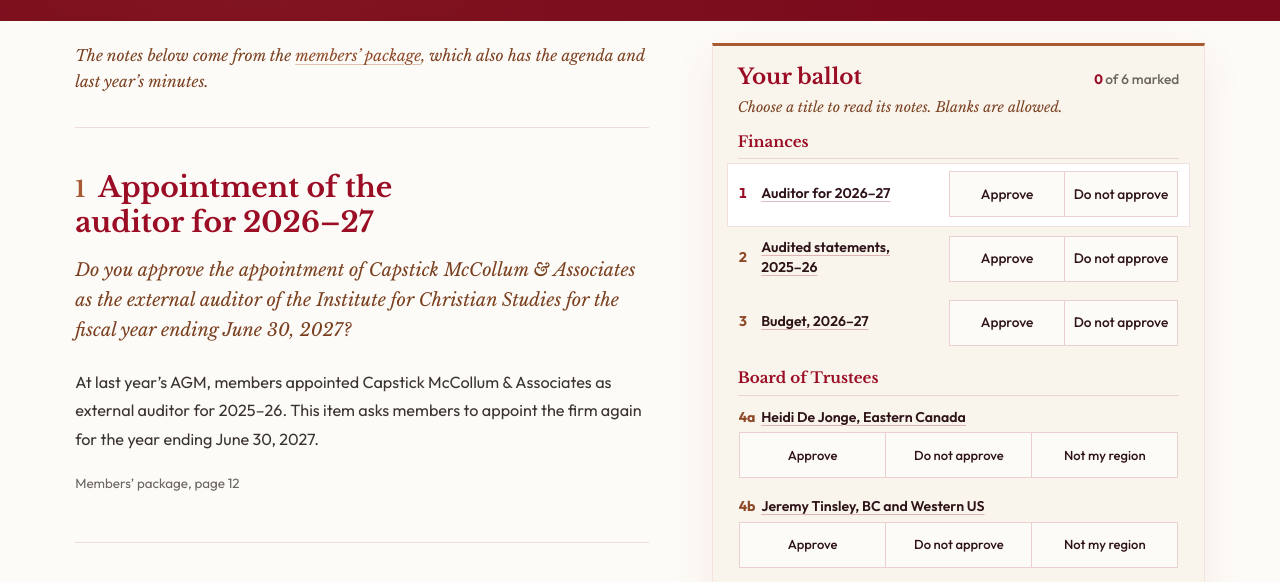
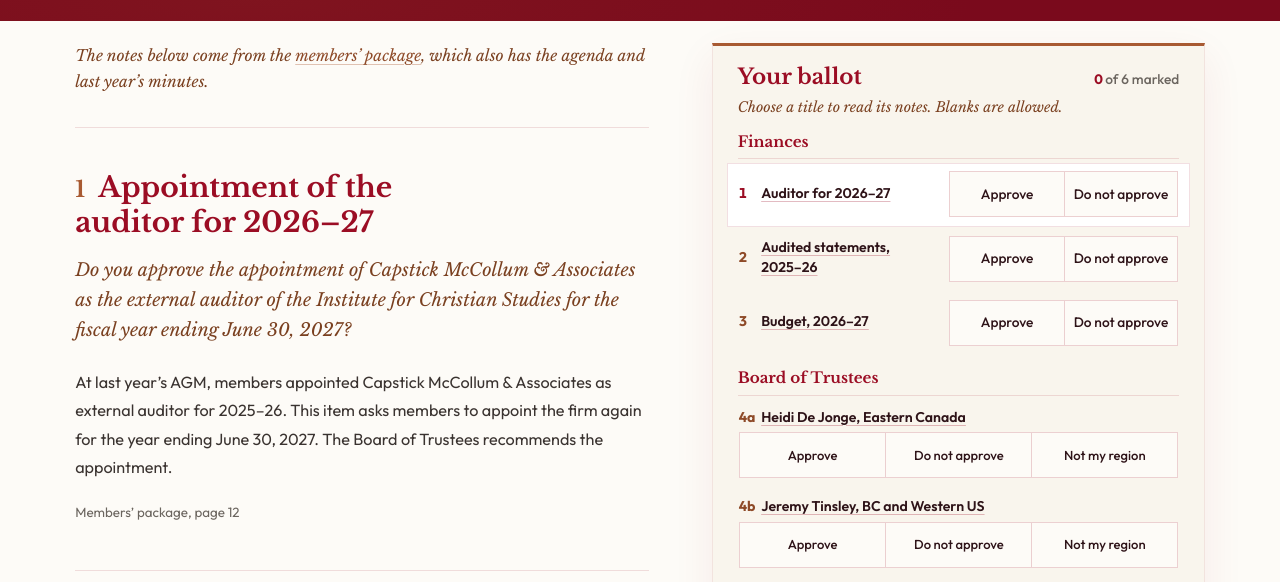
Before and after one commit to ics-communications/supporters, a plain HTML site: page 26-agm/ballot/index.html in a window 1280 px wide. Shown: the part 181-763 px from the top of the page. Drawn offline with Linux system fonts and the light colour scheme; no server answers.

Commit message:
AGM 2026: publish the members' package and state the board's auditor recommendation
The package now links to the web ballot (open now, closing December 12 at
4:00 pm ET) and to the annual report. It states the board's recommendation of
Capstick McCollum & Associates, and the outgoing-members line and the proxy
item are removed. The ballot's auditor note now states the recommendation too.

Co-Authored-By: Claude Opus 5.5 <noreply@anthropic.com>
Claude-Session: https://claude.ai/code/session_017mN8rbrhV44QHdeVgw2LQh

```diff
--- a/26-agm/ballot/index.html
+++ b/26-agm/ballot/index.html
@@ -195,7 +195,7 @@
     <section class="item" id="item-auditor" data-item="auditor" aria-labelledby="h-auditor">
       <h3 id="h-auditor"><span class="item__num">1</span> Appointment of the auditor for 2026–27</h3>
       <p class="item__q">Do you approve the appointment of Capstick McCollum &amp; Associates as the external auditor of the Institute for Christian Studies for the fiscal year ending June&nbsp;30, 2027?</p>
-      <p>At last year’s AGM, members appointed Capstick McCollum &amp; Associates as external auditor for 2025–26. This item asks members to appoint the firm again for the year ending June&nbsp;30, 2027.</p>
+      <p>At last year’s AGM, members appointed Capstick McCollum &amp; Associates as external auditor for 2025–26. This item asks members to appoint the firm again for the year ending June&nbsp;30, 2027. The Board of Trustees recommends the appointment.</p>
       <p class="item__src">Members’ package, page 12<span class="item__back"> · <a href="#vote-auditor">Back to item 1 on your ballot</a></span></p>
     </section>
 
```
Also changed, not shown: 1 other file.
